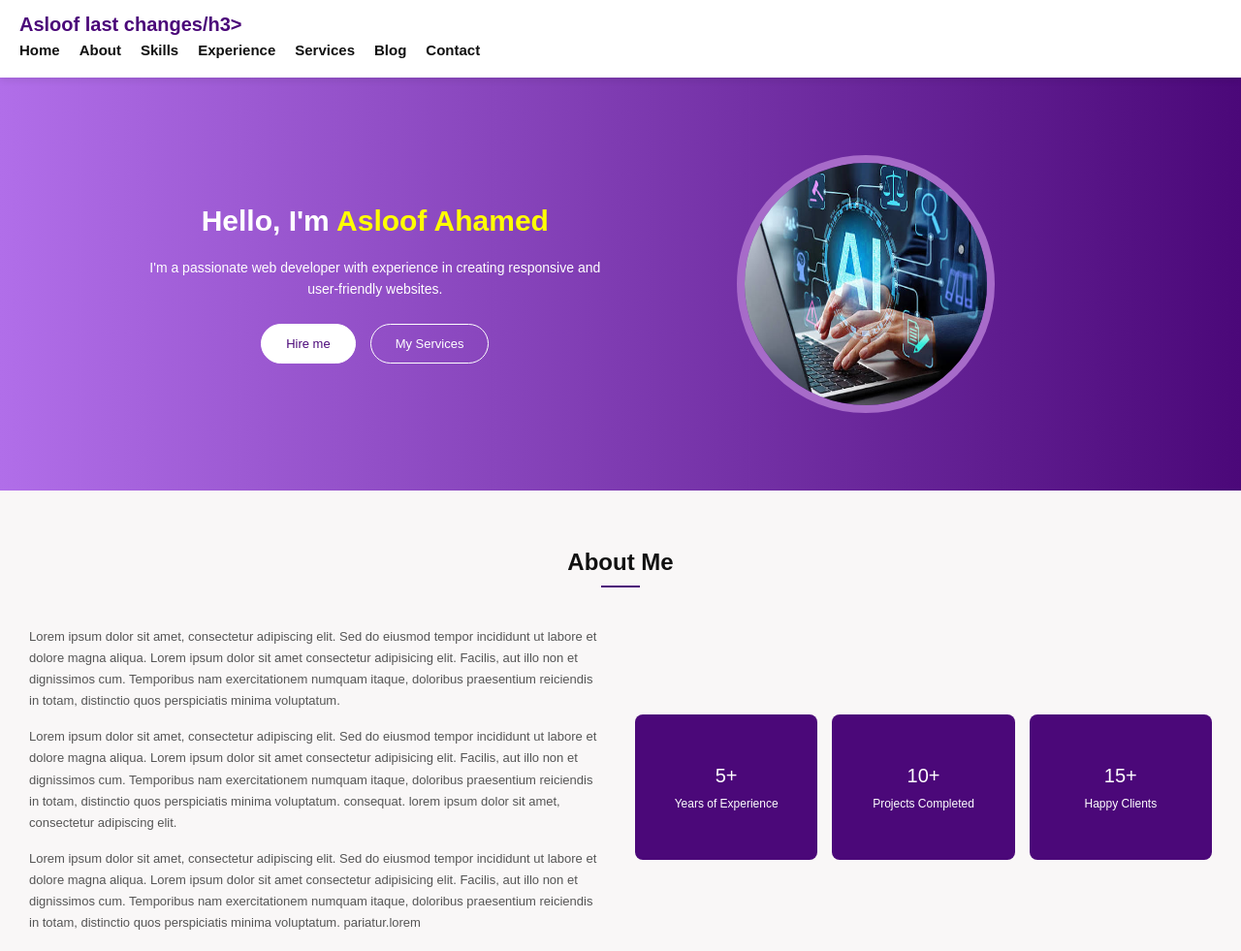
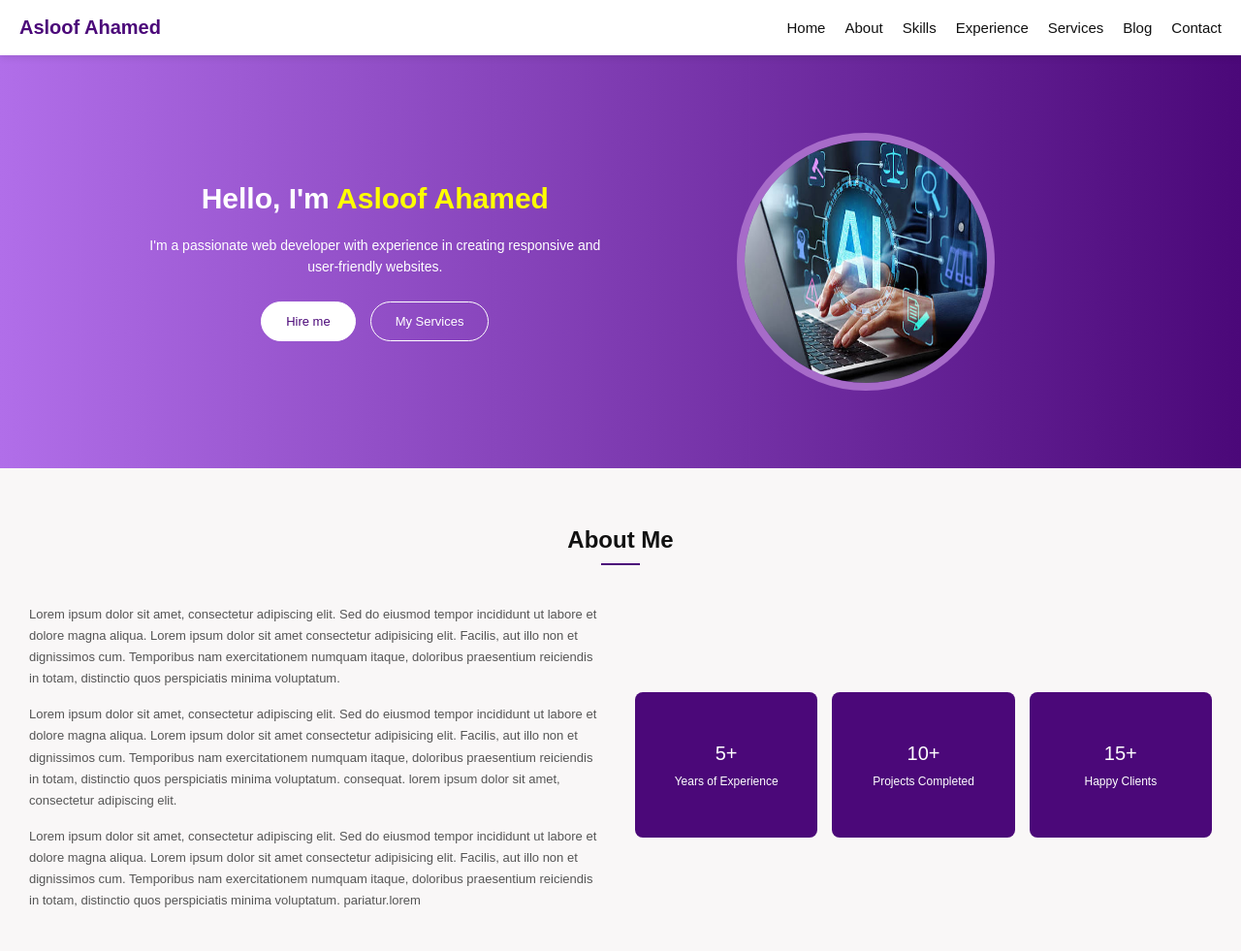
Before and after one commit to marazinstudent-glitch/portfolio, a plain HTML site: page portfolio/index.html in a window 1280 px wide. Shown: the top 981 px of the page at 97% size. Drawn offline with Linux system fonts and the light colour scheme.

Commit message:
Update name in header logo

```diff
--- a/portfolio/index.html
+++ b/portfolio/index.html
@@ -16,7 +16,7 @@
         <div>
 
             <nav>
-                <h3 class="logo">Asloof last changes/h3>
+                <h3 class="logo">Asloof Ahamed</h3>
                 <ul>
                     <li><a href="#">Home</a></li>
                     <li><a href="#">About</a></li>
```
